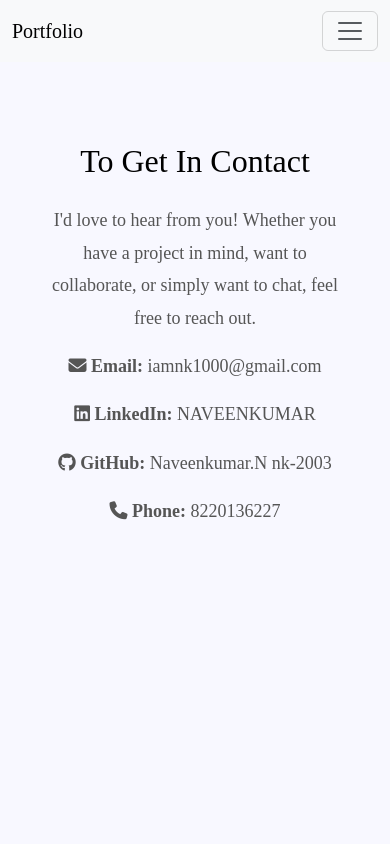
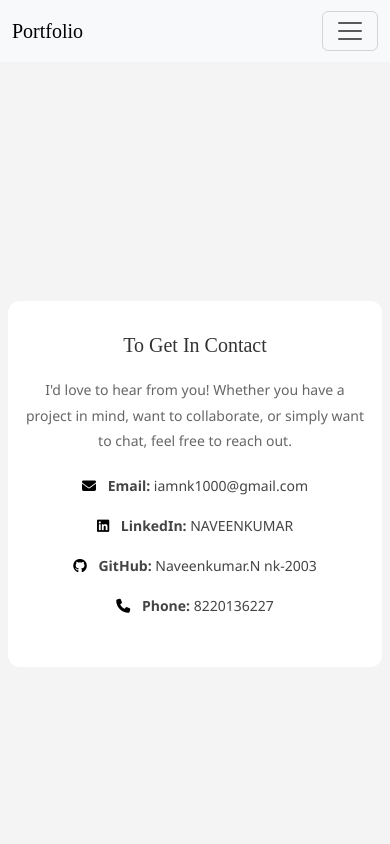
Before and after one commit to nk-2003/portfolio, a React (Vite) app: page /contact in a window 390 px wide. Shown: the top 844 px of the page. Built offline with nearby package versions, Linux system fonts and the light colour scheme.

Commit message:
Enhanced footer and mobile responsiveness

```diff
--- a/src/App.css
+++ b/src/App.css
@@ -254,39 +254,6 @@ h1, h2 {
   box-shadow: var(--shadow-sm);
 }
 
-/* Contact Section */
-.contact-page,
-.contact-us {
-  background-color: var(--secondary-bg);
-  padding: 3rem 1.5rem;
-  min-height: 100vh;
-  display: flex;
-  flex-direction: column;
-  align-items: center;
-  text-align: center;
-}
-
-.contact-us h2 {
-  font-size: 2rem;
-}
-
-.contact-us p,
-.contact-us ul {
-  color: var(--secondary-text);
-  font-size: 1.125rem;
-  max-width: 600px;
-  margin: 0 auto;
-}
-
-.contact-us ul {
-  list-style: none;
-  padding: 0;
-}
-
-.contact-us li {
-  margin: 1rem 0;
-}
-
 /* Footer */
 .footer {
   background: linear-gradient(135deg, #f8f8f8, #e0e0e0);
@@ -297,6 +264,7 @@ h1, h2 {
 
 .footer-content {
   max-width: 900px;
+  text-align: center;
   margin: 0 auto;
   font-size: 0.9rem;
 }
--- a/src/index.css
+++ b/src/index.css
@@ -254,43 +254,6 @@ h1, h2 {
   box-shadow: var(--shadow-sm);
 }
 
-/* Contact Section */
-.contact-page,
-.contact-us {
-  background-color: var(--secondary-bg);
-  padding: 3rem 1.5rem;
-  display: flex;
-  flex-direction: column;
-  align-items: center;
-  text-align: center;
-}
-
-.contact-us-container {
-  max-width: 600px;
-  width: 100%;
-  flex: 1;
-}
-
-.contact-us h2 {
-  font-size: 2rem;
-}
-
-.contact-us p,
-.contact-us ul {
-  color: var(--secondary-text);
-  font-size: 1.125rem;
-  max-width: 100%;
-  margin: 0 auto;
-}
-
-.contact-us ul {
-  list-style: none;
-  padding: 0;
-}
-
-.contact-us li {
-  margin: 1rem 0;
-}
 
 /* Footer */
 .footer {
@@ -370,42 +333,78 @@ h1, h2 {
   box-shadow: var(--shadow-sm);
 }
 
-/* Media Queries */
-@media (max-width: 1200px) {
-  .achievements, .contact-us {
-    padding: 2.5rem 1.25rem;
-  }
-
-  .achievements h2, .contact-us h2 {
-    font-size: 1.75rem;
-  }
-
-  .contact-us p, .contact-us ul {
-    font-size: 1rem;
-  }
-
-  .project-image {
-    max-width: 250px;
-  }
-}
-
-@media (max-width: 992px) {
-  .achievements, .contact-us {
-    padding: 2rem 1rem;
-  }
-
-  .achievements h2, .contact-us h2 {
-    font-size: 1.5rem;
-  }
-
-  .contact-us p, .contact-us ul {
-    font-size: 0.875rem;
-  }
 
   .project-image {
     max-width: 200px;
   }
+/* Contact Us Page Container */
+.contact-us-container {
+  padding: 40px;
+  background-color: #f4f4f4;
+  display: flex;
+  justify-content: center;
+  align-items: center;
+  text-align: center;
+  min-height: 100vh;
 }
+
+.contact-us {
+  background-color: white;
+  padding: 30px;
+  border-radius: 12px;
+  max-width: 700px;
+  width: 100%;
+  font-family: 'Segoe UI', Tahoma, Geneva, Verdana, sans-serif;
+}
+
+.contact-us h2 {
+  font-size: 28px;
+  margin-bottom: 20px;
+  color: #333;
+}
+
+.contact-us p {
+  font-size: 16px;
+  margin-bottom: 20px;
+  color: #666;
+}
+
+.contact-us ul {
+  list-style: none;
+  padding: 0;
+}
+
+.contact-us li {
+  margin-bottom: 15px;
+  font-size: 16px;
+  color: #444;
+}
+
+.contact-us i {
+  margin-right: 8px;
+  color: #000000; /* LinkedIn blue by default */
+}
+
+/* Responsive Design for Mobile */
+@media (max-width: 768px) {
+  .contact-us-container {
+    padding: 20px;
+  }
+
+  .contact-us {
+    padding: 20px;
+  }
+
+  .contact-us h2 {
+    font-size: 24px;
+  }
+
+  .contact-us p,
+  .contact-us li {
+    font-size: 14px;
+  }
+}
+
 
 @media (max-width: 768px) {
   .nav {
```
